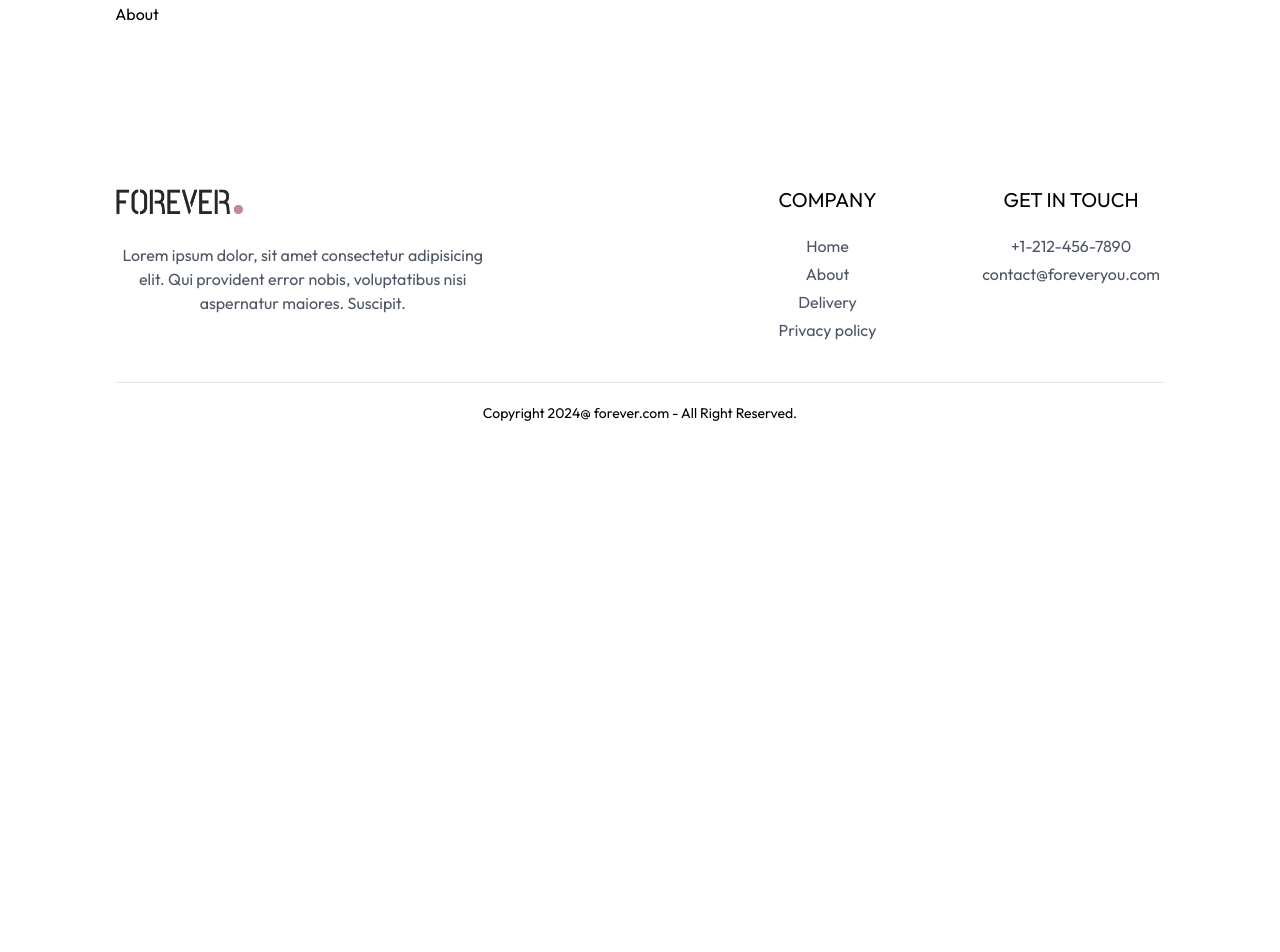
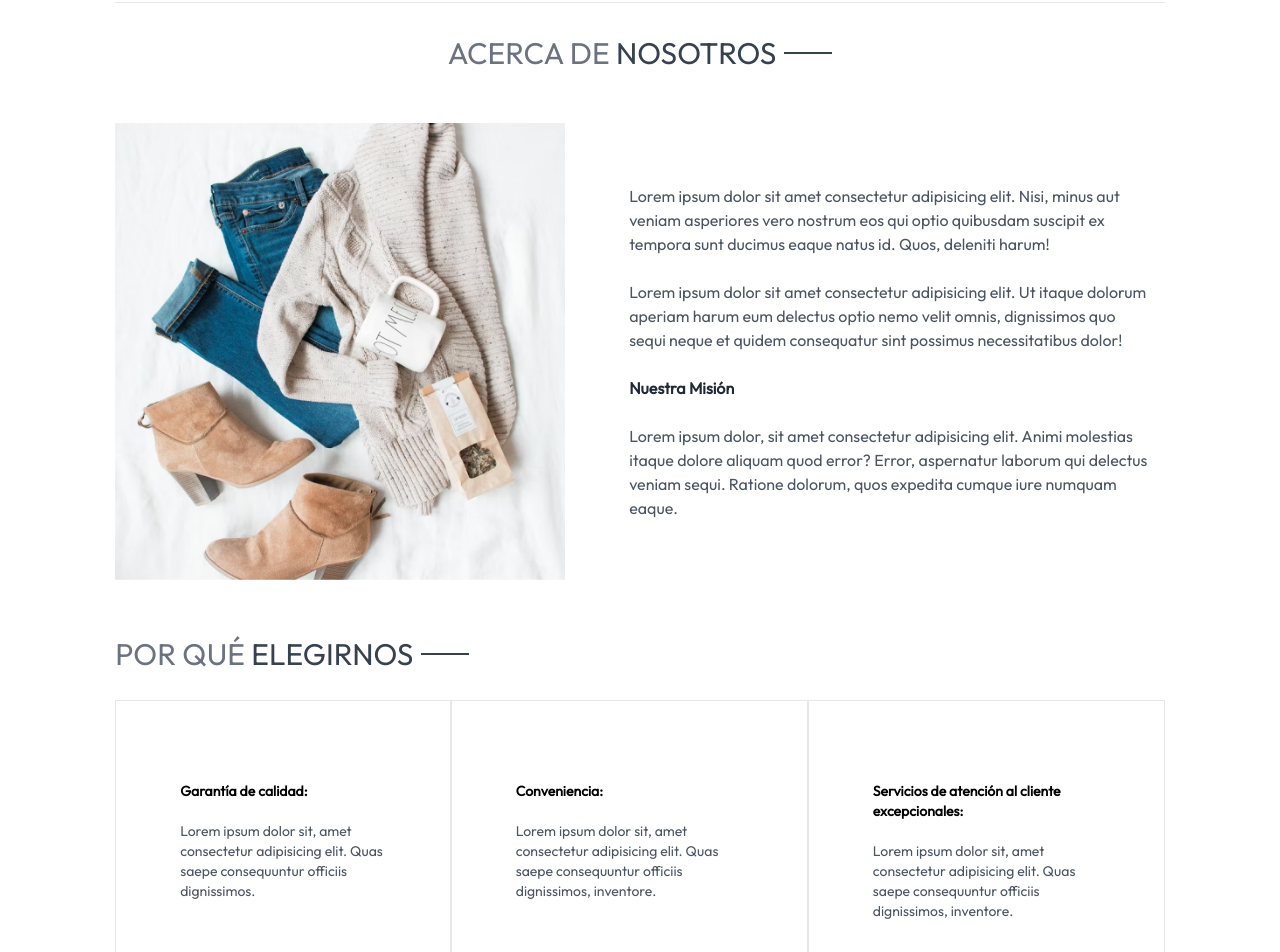
Before and after one commit to MarioCamayo/e-commerce-react, a React (Vite) app: page /about in a window 1280 px wide. Shown: the part 79-1031 px from the top of the page. Before the commit the page ends 800 px from the top, so only its background shows below. Built offline with nearby package versions, Linux system fonts and the light colour scheme.

Commit message:
se desarrolló el componente About

```diff
--- a/src/pages/About.jsx
+++ b/src/pages/About.jsx
@@ -1,7 +1,65 @@
 
+import { assets } from '../assets/assets';
+import Title from './../components/Title';
+import { NewsLetterBox } from './../components/NewsLetterBox';
 const About = () => {
   return (
-    <div>About</div>
+    <div>
+
+      <div className="text-3xl text-center pt-8 border-t">
+           <Title text1={'ACERCA DE' } text2={'NOSOTROS'} />
+      </div>
+
+      <div className='my-10 flex flex-col md:flex-row gap-16'>
+          <img
+          className='w-full md:max-w-[450px]'
+          src= {assets.about_img} alt="imagen de ropa de una collección"
+          />
+          <div className='flex flex-col justify-center gap-6 md:w-2/4 text-gray-600'>
+               <p>Lorem ipsum dolor sit amet consectetur adipisicing elit. Nisi, minus aut veniam asperiores vero nostrum eos qui optio quibusdam suscipit ex tempora sunt ducimus eaque natus id. Quos, deleniti harum!
+
+               </p>
+               <p>Lorem ipsum dolor sit amet consectetur adipisicing elit. Ut itaque dolorum aperiam harum eum delectus optio nemo velit omnis, dignissimos quo sequi neque et quidem consequatur sint possimus necessitatibus dolor!
+
+               </p>
+               <b className='text-gray-800'>Nuestra Misión</b>
+               <p>Lorem ipsum dolor, sit amet consectetur adipisicing elit. Animi molestias itaque dolore aliquam quod error? Error, aspernatur laborum qui delectus veniam sequi. Ratione dolorum, quos expedita cumque iure numquam eaque.</p>
+
+          </div>
+
+      </div>
+
+      <div className='text-3xl py-4'>
+        <Title text1={'POR QUÉ ' } text2={'ELEGIRNOS'} />
+      </div>
+
+      <div className='flex flex-col md:flex-row text-sm mb-20'>
+
+          <div className='border px-10 md:px-16 py-8 sm:py-20 flex flex-col gap-5'>
+             <b>Garantía de calidad:</b>
+             <p className='text-gray-600'>Lorem ipsum dolor sit, amet consectetur adipisicing elit. Quas saepe consequuntur officiis dignissimos.
+
+             </p>
+          </div>
+          <div className='border px-10 md:px-16 py-8 sm:py-20 flex flex-col gap-5'>
+             <b>Conveniencia:</b>
+             <p className='text-gray-600'>Lorem ipsum dolor sit, amet consectetur adipisicing elit. Quas saepe consequuntur officiis dignissimos, inventore.
+
+             </p>
+          </div>
+          <div className='border px-10 md:px-16 py-8 sm:py-20 flex flex-col gap-5'>
+             <b>Servicios de atención al cliente excepcionales:</b>
+             <p className='text-gray-600'>Lorem ipsum dolor sit, amet consectetur adipisicing elit. Quas saepe consequuntur officiis dignissimos, inventore.
+
+             </p>
+          </div>
+
+      </div>
+
+      <NewsLetterBox />
+
+
+    </div>
   )
 }
 
```
